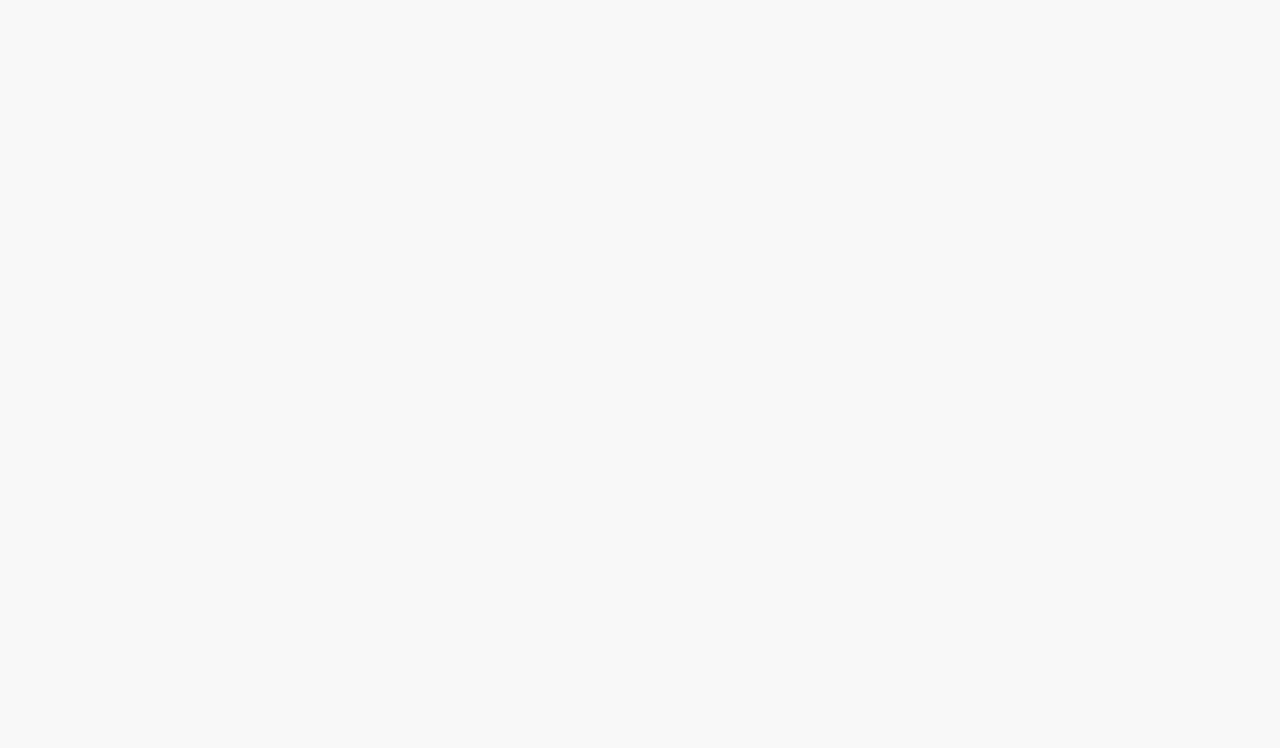
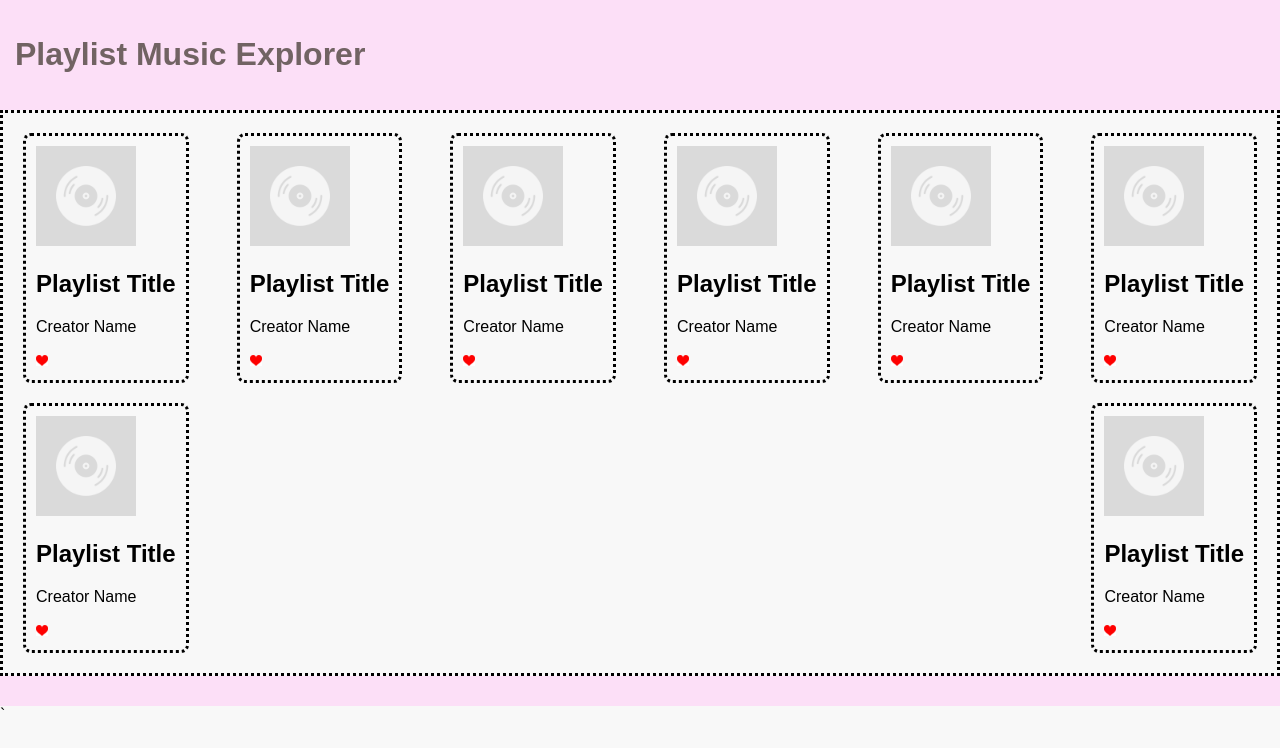
Before and after one commit to pkr20/site-unit2-project1-music-playlist-explorer-starter, a plain HTML site: page music-playlist-creator/index.html in a window 1280 px wide. Drawn offline with Linux system fonts and the light colour scheme.

Commit message:
created playlist cards, header, footer of page

```diff
--- a/music-playlist-creator/index.html
+++ b/music-playlist-creator/index.html
@@ -11,11 +11,66 @@
 </head>
 <body>
     <header>
-        <!-- Your header content here -->
+        <h1>Playlist Music Explorer</h1>
     </header>
 
     <main>
-        <!-- Your main content here -->
+        <article class="playlist-cards">
+            <img src="assets/img/playlist.png" alt="Playlist Image" width="100px">
+
+            <h2>Playlist Title</h2>
+            <p>Creator Name</p>
+            <img src="assets/img/heart.png" alt="heart" width=12px>
+        </article>
+        <article class="playlist-cards">
+            <img src="assets/img/playlist.png" alt="Playlist Image" width="100px">
+
+            <h2>Playlist Title</h2>
+            <p>Creator Name</p>
+            <img src="assets/img/heart.png" alt="heart" width=12px>
+        </article>
+        <article class="playlist-cards">
+            <img src="assets/img/playlist.png" alt="Playlist Image" width="100px">
+
+            <h2>Playlist Title</h2>
+            <p>Creator Name</p>
+            <img src="assets/img/heart.png" alt="heart" width=12px>
+        </article>
+        <article class="playlist-cards">
+            <img src="assets/img/playlist.png" alt="Playlist Image" width="100px">
+
+            <h2>Playlist Title</h2>
+            <p>Creator Name</p>
+            <img src="assets/img/heart.png" alt="heart" width=12px>
+        </article><article class="playlist-cards">
+            <img src="assets/img/playlist.png" alt="Playlist Image" width="100px">
+
+            <h2>Playlist Title</h2>
+            <p>Creator Name</p>
+            <img src="assets/img/heart.png" alt="heart" width=12px>
+        </article><article class="playlist-cards">
+            <img src="assets/img/playlist.png" alt="Playlist Image" width="100px">
+
+            <h2>Playlist Title</h2>
+            <p>Creator Name</p>
+            <img src="assets/img/heart.png" alt="heart" width=12px>
+        </article>
+        </article><article class="playlist-cards">
+            <img src="assets/img/playlist.png" alt="Playlist Image" width="100px">
+
+            <h2>Playlist Title</h2>
+            <p>Creator Name</p>
+            <img src="assets/img/heart.png" alt="heart" width=12px>
+        </article>
+        </article><article class="playlist-cards">
+            <img src="assets/img/playlist.png" alt="Playlist Image" width="100px">
+
+            <h2>Playlist Title</h2>
+            <p>Creator Name</p>
+            <img src="assets/img/heart.png" alt="heart" width=12px>
+        </article>
+
+
     </main>
 
     <footer>
@@ -25,3 +80,4 @@
     <script src="script.js"></script>
 </body>
 </html>
+`
--- a/music-playlist-creator/style.css
+++ b/music-playlist-creator/style.css
@@ -3,4 +3,35 @@ body {
     margin: 0;
     padding: 0;
     background-color: #f8f8f8;
+
+
 }
+
+header, footer {
+    background-color: rgb(252, 223, 247);
+    padding: 15px;
+}
+h1 {
+    color: rgb(113, 99, 99)
+}
+.playlist-cards {
+
+    border-radius: 8px;
+    border-width: 25px;
+    border: dotted;
+    gap: 20px;
+    align-items: center;
+
+    padding: 10px;
+
+}
+
+main {
+    display: flex;
+    flex-wrap: wrap;
+    gap: 20px;
+    padding: 20px;
+    justify-content: space-between;
+    align-items: center;
+    border: dotted;
+}
```
Also changed, not shown: music-playlist-creator/assets/img/heart.png (added).
